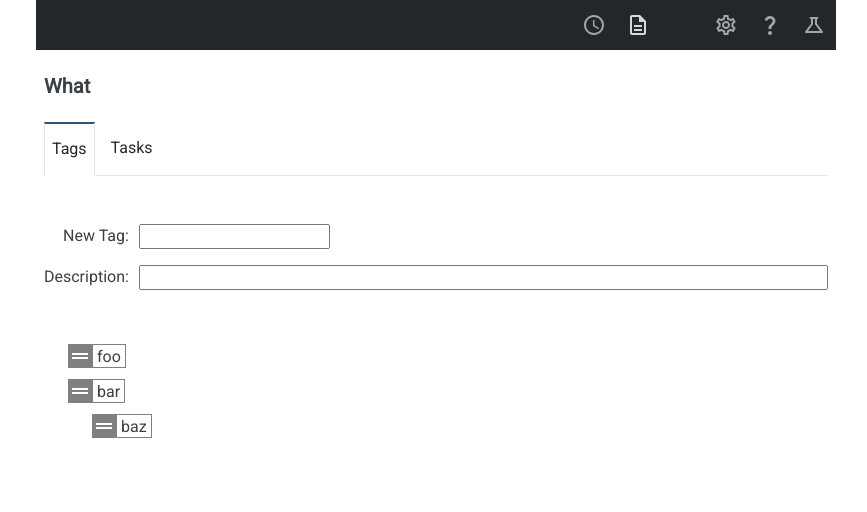
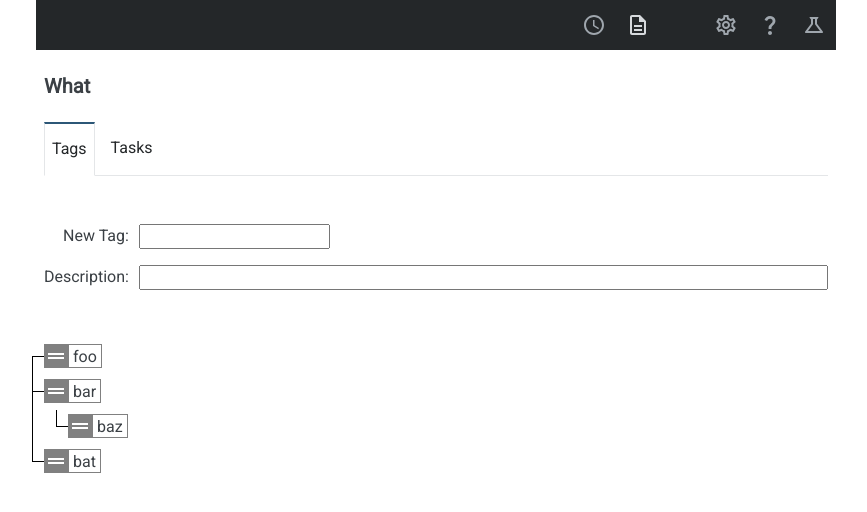
Before and after one commit to cwellsx/time, a React (Create React App) app: page /what in a window 1280 px wide. Shown: the top 512 px of the page, without its empty margins (204-1071 px from the left). Built offline with nearby package versions, Linux system fonts and the light colour scheme; some icons are missing; what date-and-time, raw.macro would draw is missing.

Commit message:
implement tree lines using CSS

```diff
--- a/src/tree/EditTree.tsx
+++ b/src/tree/EditTree.tsx
@@ -6,11 +6,22 @@ import { HTML5Backend } from "react-dnd-html5-backend";
 
 import { TreeItem } from "./TreeItem";
 
-import type { INode } from "./treeTypes";
+import type { INode, SetParent } from "./treeTypes";
+
+type Sibling = "root-sibling" | "no-siblings" | "middle-sibling" | "last-sibling";
+
+function getSibling(index: number, n: number, root: boolean): Sibling {
+  if (root) {
+    //special cases
+    if (n === 1) return "no-siblings";
+    if (index === 0) return "root-sibling";
+  }
+  return index === n - 1 ? "last-sibling" : "middle-sibling";
+}
 
 type EditTreeProps = {
   roots: INode[];
-  setParent: (child: string, parent: string | null) => void;
+  setParent: SetParent;
 };
 
 export const EditTree: React.FunctionComponent<EditTreeProps> = (props: EditTreeProps) => {
@@ -18,8 +29,9 @@ export const EditTree: React.FunctionComponent<EditTreeProps> = (props: EditTree
 
   const renderNodes = (nodes: INode[], level: number) => {
     return nodes.map((node, index) => {
+      const sibling = getSibling(index, nodes.length, level === 0);
       return (
-        <li key={node.key}>
+        <li key={node.key} className={sibling}>
           <TreeItem node={node} index={index} setParent={setParent} />
           {node.children.length ? <ul>{renderNodes(node.children, level + 1)}</ul> : undefined}
         </li>
--- a/src/tree/SampleTree.tsx
+++ b/src/tree/SampleTree.tsx
@@ -12,7 +12,7 @@ type Parents = {
 const render = (item: Data): React.ReactNode => item.key;
 
 export const SampleTree: React.FunctionComponent = () => {
-  const [data, setData] = React.useState<Data[]>([{ key: "foo" }, { key: "bar" }, { key: "baz" }]);
+  const [data, setData] = React.useState<Data[]>([{ key: "foo" }, { key: "bar" }, { key: "baz" }, { key: "bat" }]);
   const [parents, setParents] = React.useState<Parents>({ baz: "bar" });
 
   const getParent = (key: string) => {
--- a/src/tree/TreeItem.tsx
+++ b/src/tree/TreeItem.tsx
@@ -4,7 +4,7 @@ import React from "react";
 import { useDrag, useDrop } from "react-dnd";
 
 import type { Identifier, XYCoord } from "dnd-core";
-import type { INode } from "./treeTypes";
+import type { INode, SetParent } from "./treeTypes";
 
 type DragObject = {
   key: string;
@@ -15,7 +15,11 @@ type CollectedProps = {
   opacity: number;
 };
 
-type ItemProps = { node: INode; index: number; setParent: (child: string, parent: string | null) => void };
+type ItemProps = {
+  node: INode;
+  index: number;
+  setParent: SetParent;
+};
 
 export const TreeItem: React.FunctionComponent<ItemProps> = (props: ItemProps) => {
   const { node, index, setParent } = props;
@@ -43,7 +47,7 @@ export const TreeItem: React.FunctionComponent<ItemProps> = (props: ItemProps) =
 
       if (!dropped || !dragged) return;
 
-      const isChild = dragged.x > dropped.left + 48;
+      const isChild = dragged.x > dropped.left + 24;
 
       setParent(item.key, isChild ? node.key : node.parent);
     },
@@ -61,7 +65,6 @@ export const TreeItem: React.FunctionComponent<ItemProps> = (props: ItemProps) =
 
   return (
     <div className="item" ref={itemRef} style={{ opacity }}>
-      <div className="line" />
       <div className="pad">
         <div className="drag" ref={drag} />
       </div>
--- a/src/tree/editTree.sass
+++ b/src/tree/editTree.sass
@@ -7,3 +7,29 @@ ul.editTree
 
   ul
     padding-left: 1.5rem
+
+  li
+    position: relative
+
+  li::before, li::after
+    content: ""
+    position: absolute
+    left: -12px
+
+  li::before
+    border-top: 1px solid #000
+    top: 18px
+    width: 12px
+    height: 0
+
+  li::after
+    border-left: 1px solid #000
+    height: 100%
+    width: 0px
+    top: 2px
+
+  li.last-sibling::after
+    height: 17px
+
+  li.root-sibling::after
+    top: 19px
--- a/src/tree/treeTypes.ts
+++ b/src/tree/treeTypes.ts
@@ -8,5 +8,4 @@ export interface INode {
 }
 
 export type GetParent = (child: string) => string | null;
-export type SetParent = (child: string, parent: string) => void;
-export type IsDescendant = (child: string, parent: string) => boolean;
+export type SetParent = (child: string, parent: string | null) => void;
```
